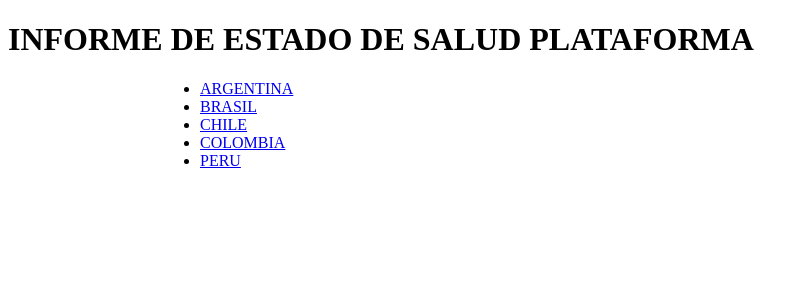
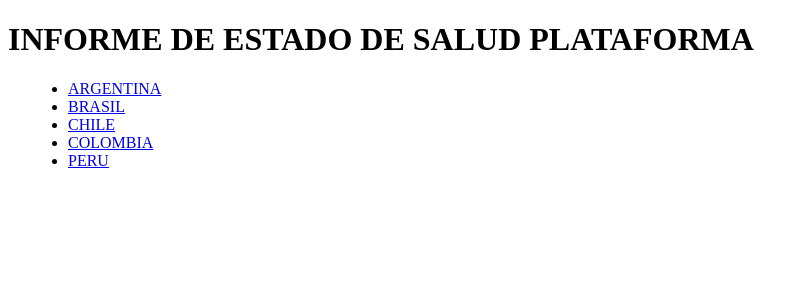
Before and after one commit to githubcj79/ewatch, a Django app: page /early/ in a window 1280 px wide. Shown: the top 300 px of the page, without its empty margins (0-808 px from the left). Run offline with Django 3.2, Linux system fonts and the light colour scheme; data comes from the database, SQL or seed files in the repository; parts of the project's set-up code (start-up, migrations or seed data) failed here and were passed over.

Commit message:
Se ajusta posición de section.

```diff
--- a/ewatch/early/static/early/style.css
+++ b/ewatch/early/static/early/style.css
@@ -10,10 +10,13 @@
 */
 
 .container {
-  margin: 0 auto;
-  padding-left: 30px;
-  padding-right: 30px;
-  width: 960px;
+	/*margin: 0 auto;*/
+	margin: 0 ;
+/*	padding-left: 30px;
+	padding-right: 30px; */
+	/*padding: 40px 0 22px 0;*/
+	padding: 0 20px 20px 20px;
+	width: 960px;
 }
 
 /*div {
```
